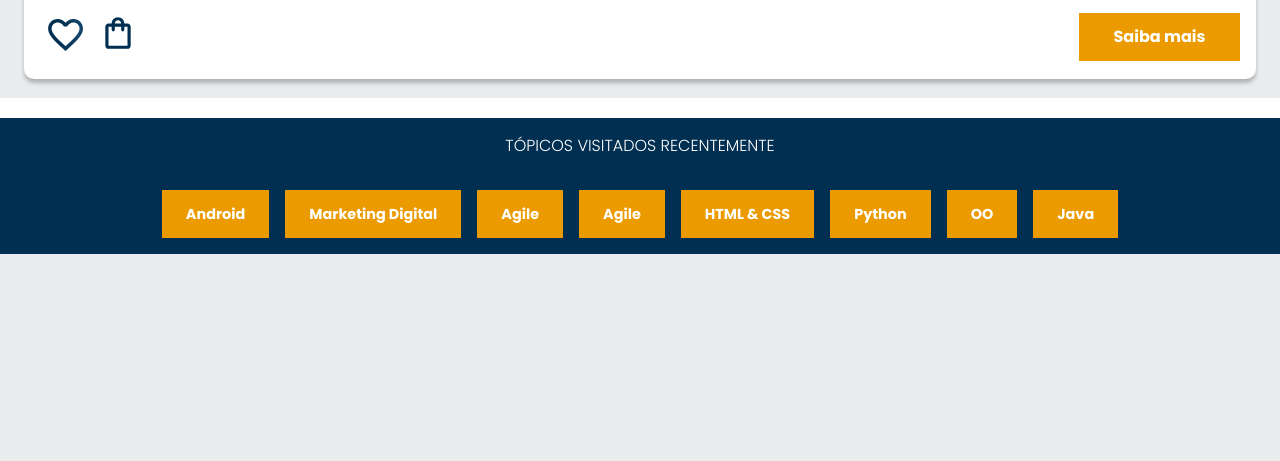
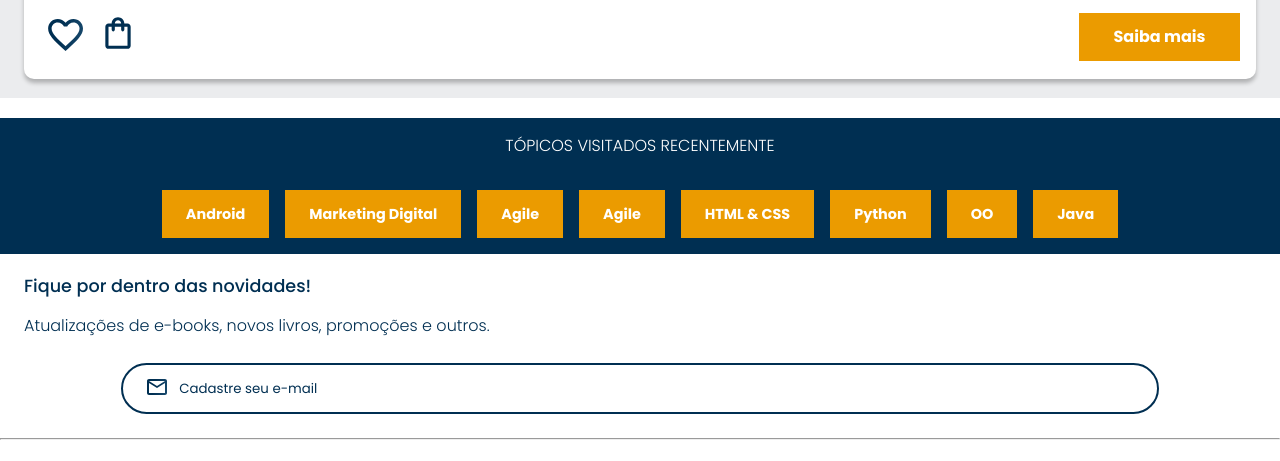
Before and after one commit to gabrielfelipeee/estudos_alura, a plain HTML site: page responsividade-mobile_first/index.html in a window 1280 px wide. Shown: the part 2319-2780 px from the top of the page. Before the commit the page ends 2573 px from the top, so only its background shows below. Drawn offline with nearby package versions, Linux system fonts and the light colour scheme.

Commit message:
contact  and footer created

```diff
--- a/responsividade-mobile_first/css/banner.css
+++ b/responsividade-mobile_first/css/banner.css
@@ -20,15 +20,17 @@
     color: var(--white);
     border: 1px solid var(--white);
     border-radius: 5rem;
-    padding: 1rem 0;
+    padding: 1rem;
     width: 100%;
     text-align: center;
 }
 
 .banner-search::placeholder {
+    font-family: var(--main-font);
     color: var(--white);
     font-weight: 400;
     font-size: 1rem;
     text-align: center;
-    background: url(../img/lupa.svg) no-repeat 1rem;
+    background: url(../img/lupa.svg) no-repeat;
+    padding-left: 2rem;
 }
--- /dev/null
+++ b/responsividade-mobile_first/css/contact.css
@@ -0,0 +1,40 @@
+.contact {
+    background-color: var(--white);
+    padding: 1.5rem;
+}
+
+.contact-title {
+    font-size: 1.1rem;
+    font-weight: 500;
+    color: var(--blue);
+}
+
+.contact-text {
+    font-weight: 300;
+    color: var(--blue);
+    line-height: 1.7rem;
+    margin: 1rem 0 1.5rem 0;
+}
+
+.contact-label-email {
+    display: flex;
+    justify-content: center;
+    width: 100%;
+}
+
+.contact-email {
+    width: 80%;
+    padding: 1rem 1.5rem;
+    border-radius: 999px;
+    font-weight: 400;
+    color: var(--blue);
+    border: 2px solid var(--blue);
+}
+
+.contact-email::placeholder {
+    font-family: var(--main-font);
+    background: url(../img/email.svg) no-repeat;
+    padding-left: 2rem;
+    font-weight: 400;
+    color: var(--blue);
+}
--- /dev/null
+++ b/responsividade-mobile_first/css/footer.css
@@ -0,0 +1,12 @@
+.line {
+    margin: 0;
+}
+
+.footer {
+    background-color: var(--white);
+    padding: 1.5rem 2rem;
+}
+
+.footer-title {
+    font-weight: 400;
+}
--- a/responsividade-mobile_first/index.html
+++ b/responsividade-mobile_first/index.html
@@ -194,6 +194,21 @@
             </li>
         </ul>
     </section>
+    <section class="contact">
+        <h1 class="contact-title">Fique por dentro das novidades!</h1>
+        <p class="contact-text">
+            Atualizações de e-books, novos livros, promoções e outros.
+        </p>
+        <label class="contact-label-email" for="contact-email">
+            <input class="contact-email" type="email" id="contact-email" placeholder="Cadastre seu e-mail">
+        </label>
+    </section>
+
+    <hr class="line">
+
+    <footer class="footer">
+        <h2 class="footer-title">Grupo Alura</h2>
+    </footer>
 
     <script src="https://cdn.jsdelivr.net/npm/swiper@9/swiper-bundle.min.js"></script>
     <script src="main.js"></script>
--- a/responsividade-mobile_first/style.css
+++ b/responsividade-mobile_first/style.css
@@ -2,6 +2,8 @@
 @import url("css/banner.css");
 @import url("css/carrossel.css");
 @import url("css/topics.css");
+@import url("css/contact.css");
+@import url("css/footer.css");
 
 :root {
     --background-color: #EBECEE;
```
Also changed, not shown: responsividade-mobile_first/img/email.svg (added).
